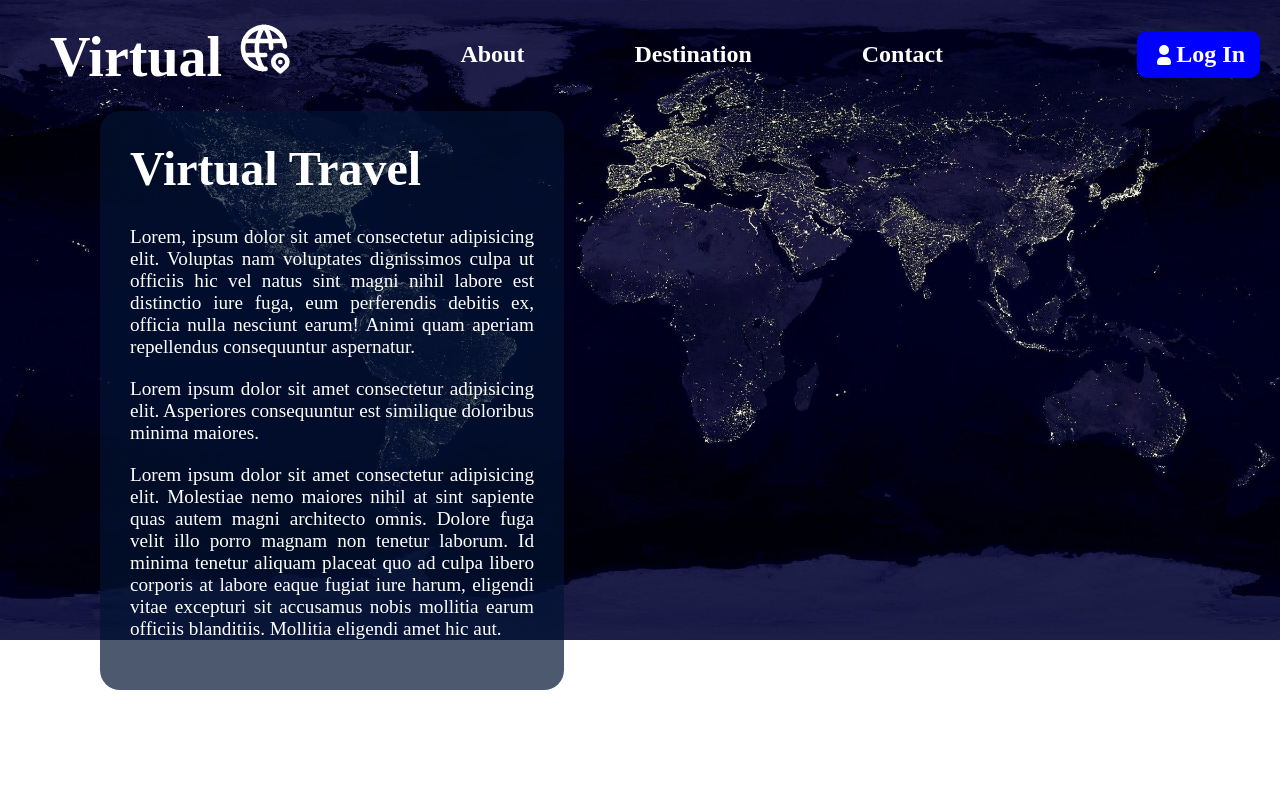
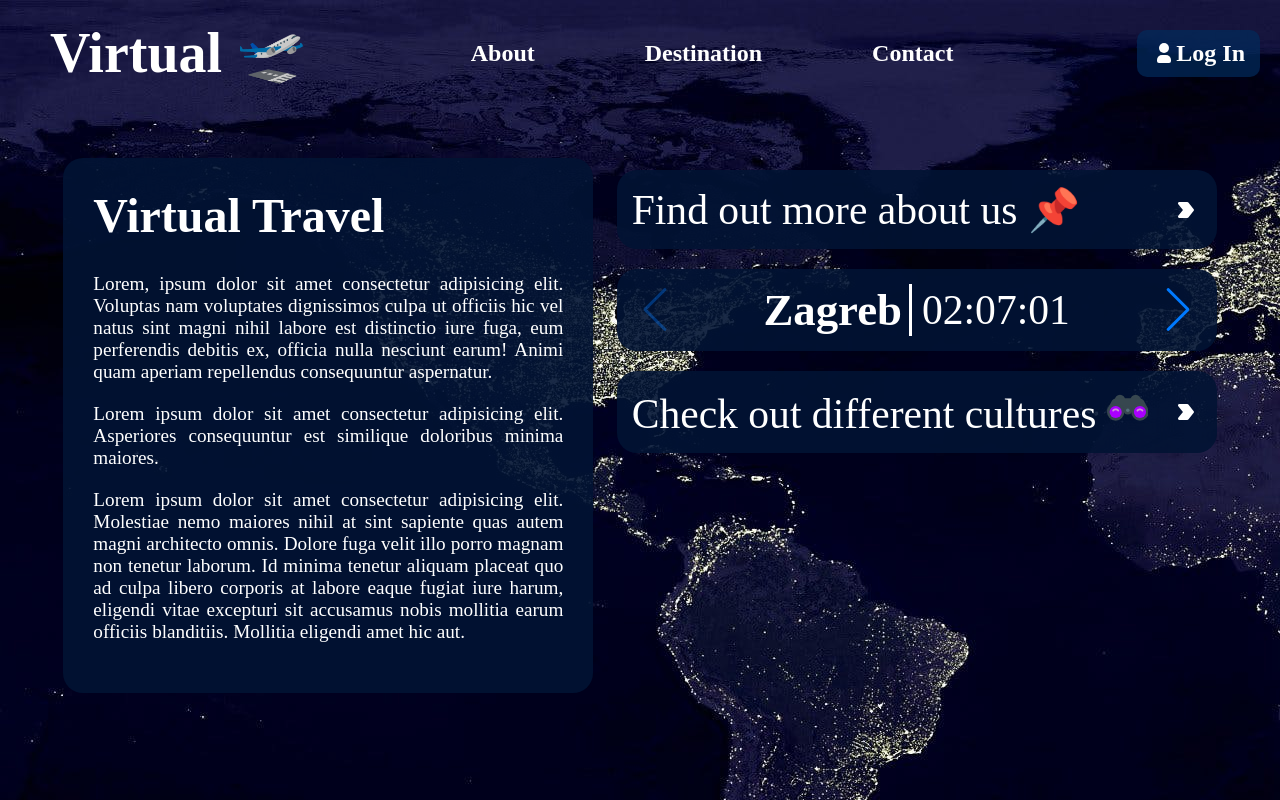
Before and after one commit to theTix/Virtual_Travel, a React (Vite) app: page / in a window 1280 px wide. Built offline with nearby package versions, Linux system fonts and the light colour scheme.

Commit message:
second commit - added swiper and luxon

```diff
--- a/package.json
+++ b/package.json
@@ -10,9 +10,12 @@
     "preview": "vite preview"
   },
   "dependencies": {
+    "luxon": "^3.4.4",
     "react": "^18.2.0",
     "react-dom": "^18.2.0",
-    "react-icons": "^4.12.0"
+    "react-icons": "^4.12.0",
+    "react-router-dom": "6.4",
+    "swiper": "^11.0.5"
   },
   "devDependencies": {
     "@types/react": "^18.2.37",
--- a/src/App.css
+++ b/src/App.css
@@ -1,10 +1,30 @@
+:root {
+  --text-color: white;
+  --text-color-hover: rgb(209, 209, 209);
+  --text-color-active: rgb(24, 86, 157);
+  --login-background: rgba(2, 44, 92, .7);
+  --login-background-full-opacity: rgba(2, 44, 92, 1);
+  --container-background: rgba(2, 19, 51, 0.9);
+}
+
 * {
   margin: 0;
   padding: 0;
   box-sizing: border-box;
+  text-decoration: none;
+}
+
+body {
+  overflow-x:hidden;
 }
 
 .bg-color1 {
   background: url(./assets/world.jpg) no-repeat;
-  background-size: 100%;
+  background-size: 100% 100%;
 }
+
+@media screen and (max-width: 1300px) {
+  .bg-color1 {
+    background-size: auto;
+  }
+}
--- a/src/components/FirstSection.jsx
+++ b/src/components/FirstSection.jsx
@@ -1,14 +1,74 @@
+//react
 import React from 'react';
+import { useState, useEffect } from 'react';
+
+//icons
+import { FcBinoculars } from "react-icons/fc";
+import { TbArrowBadgeRightFilled } from "react-icons/tb";
+
+//swiper
+import { Swiper, SwiperSlide } from 'swiper/react';
+import { Navigation, A11y } from 'swiper/modules';
+import 'swiper/css';
+import 'swiper/css/navigation';
+
+//luxon
+import { DateTime } from 'luxon';
+
+//data
+import { timeData } from '../data/time.js';
+
+//css
 import '../styles/first-section.css';
 
+
 const FirstSection = () => {
+  const [ currentTime, setCurrentTime ] = useState(DateTime.local());
+
+  useEffect(() => {
+    const IntervalId = setInterval(() => {
+      setCurrentTime(DateTime.local());
+    }, 1000);
+
+    return() => clearInterval(IntervalId);
+  }, []);
+
   return (
-    <div className='first--section'>
-        <div className="first--section--text">
+    <div className='first-section'>
+        <div className="first-section--text">
             <h2>Virtual Travel</h2>
             <p>Lorem, ipsum dolor sit amet consectetur adipisicing elit. Voluptas nam voluptates dignissimos culpa ut officiis hic vel natus sint magni nihil labore est distinctio iure fuga, eum perferendis debitis ex, officia nulla nesciunt earum! Animi quam aperiam repellendus consequuntur aspernatur.</p>
             <p>Lorem ipsum dolor sit amet consectetur adipisicing elit. Asperiores consequuntur est similique doloribus minima maiores.</p>
             <p>Lorem ipsum dolor sit amet consectetur adipisicing elit. Molestiae nemo maiores nihil at sint sapiente quas autem magni architecto omnis. Dolore fuga velit illo porro magnam non tenetur laborum. Id minima tenetur aliquam placeat quo ad culpa libero corporis at labore eaque fugiat iure harum, eligendi vitae excepturi sit accusamus nobis mollitia earum officiis blanditiis. Mollitia eligendi amet hic aut.</p>
+        </div>
+
+        <div className="first-section--nav-containers">
+          <div className="first-section--box">
+            <p>Find out more about us &#128204;</p>
+            <TbArrowBadgeRightFilled className='first-section--box-icon-more' />
+          </div>
+          <div className="first-section--box">
+            <Swiper
+              modules={[Navigation, A11y]}
+              slidesPerView={1}
+              navigation
+              onSwiper={(swiper) => console.log(swiper)}
+              onSlideChange={() => console.log('slide change')}
+            >
+              {
+                timeData.map(location => (
+                  <SwiperSlide className='first-section--swiper-slide' key={location.id}>
+                    <h1>{location.city}</h1>
+                    <p>{currentTime.setZone(location.place).toFormat("HH:mm:ss")}</p>
+                  </SwiperSlide>
+                ))
+              }
+            </Swiper>
+          </div>
+          <div className="first-section--box">
+            <p>Check out different cultures <FcBinoculars /> </p>
+            <TbArrowBadgeRightFilled className='first-section--box-icon-more' />
+          </div>
         </div>
     </div>
   )
--- a/src/components/Header.jsx
+++ b/src/components/Header.jsx
@@ -1,13 +1,16 @@
 import React from 'react';
-import { TbWorldPin } from "react-icons/tb";
-import { TbUserFilled } from "react-icons/tb";
+import { useState } from 'react';
+import { TbBaselineDensityMedium, TbWorldPin, TbUserFilled } from "react-icons/tb";
 import '../styles/header.css';
+import Navbar from './Navbar';
 
 const Header = () => {
+    const [ menuContainer, setMenuContainer ] = useState("none");
+
   return (
     <div className='header--bar'>
         <div className="header--title">
-            <h1>Virtual <TbWorldPin className='header--title--icon' /></h1>
+            <h1>Virtual <span className='header--title--icon'>&#128747;</span></h1>
         </div>
         <div className="header--nav-and-login">
             <nav className="header--nav">
@@ -15,10 +18,14 @@ const Header = () => {
                 <a href="#">Destination</a>
                 <a href="#">Contact</a>
             </nav>
-            <div className="header--login">
-                <TbUserFilled />
-                <a>Log In</a>
+            <div className="header--menu-and-login">
+                <TbBaselineDensityMedium className='header--menu-icon' onClick={() => setMenuContainer(menuContainer === "flex" ? "none" : "flex")} />
+                <div className="header--login">
+                    <TbUserFilled />
+                    <a>Log In</a>
+                </div>
             </div>
+            <Navbar menuContainer={menuContainer} setMenuContainer={setMenuContainer} />
         </div>
     </div>
   )
--- /dev/null
+++ b/src/components/Navbar.jsx
@@ -0,0 +1,25 @@
+import React from 'react';
+import { TbBaselineDensityMedium, TbWorldPin } from "react-icons/tb";
+import '../styles/navbar.css';
+
+const Navbar = ({ menuContainer, setMenuContainer }) => {
+  return (
+    <div className='navbar--container' style={{ display: menuContainer }}>
+        <div className="navbar--menu-icon-container">
+            <TbBaselineDensityMedium className='navbar--menu--icon' onClick={() => setMenuContainer(menuContainer === "flex" ? "none" : "flex")} />
+        </div>
+
+        <div className="navbar--nav-text">
+            <h1>Virtual Travel <span className='navbar--title--icon'>&#128747;</span></h1>
+            <nav className="navbar--nav">
+                <a href="#">About</a>
+                <a href="#">Destination</a>
+                <a href="#">Contact</a>
+            </nav>
+        </div>
+
+    </div>
+  )
+}
+
+export default Navbar
--- /dev/null
+++ b/src/data/time.js
@@ -0,0 +1,38 @@
+export const timeData = [
+    {
+        id: 1,
+        city: "Zagreb",
+        place: "Europe/Zagreb",
+        time: "00:00:00",
+    },
+    {
+        id: 2,
+        city: "Berlin",
+        place: "Europe/Berlin",
+        time: "00:00:00",
+    },
+    {
+        id: 3,
+        city: "Washington",
+        place: "Est",
+        time: "00:00:00",
+    },
+    {
+        id: 4,
+        city: "Paris",
+        place: "Europe/Paris",
+        time: "00:00:00",
+    },
+    {
+        id: 5,
+        city: "Tokyo",
+        place: "Asia/Tokyo",
+        time: "00:00:00",
+    },
+    {
+        id: 6,
+        city: "Seoul",
+        place: "Asia/Seoul",
+        time: "00:00:00",
+    }
+];
--- a/src/styles/first-section.css
+++ b/src/styles/first-section.css
@@ -1,27 +1,84 @@
-.first--section {
-    padding-top: 130px;
-    height: 100vh;
+.first-section {
+    min-height: 100vh;
     color: var(--text-color);
     display: flex;
     align-items: center;
-    padding: 20px 20px 20px 100px;
+    justify-content: space-evenly;
+    flex-wrap: wrap;
+    margin: 0 40px;
 }
 
-.first--section--text {
-    width: 40%;
-    text-align: justify;
-    background: rgba(2, 19, 51, 0.7);
-    padding: 30px;
+.first-section--text, .first-section--box {
+    background: var(--container-background);
     border-radius: 20px;
 }
 
-.first--section--text h2 {
+.first-section--text {
+    width: 530px;
+    min-height: 500px;
+    text-align: justify;
+    margin-top: 50px;
+    padding: 30px;
+}
+
+.first-section--text h2 {
     font-weight: 800;
     font-size: 3rem;
     padding-bottom: 30px;
 }
 
-.first--section--text p {
+.first-section--text p {
     font-size: 1.2rem;
     padding-bottom: 20px;
 }
+
+.first-section--nav-containers {
+    width: 600px;
+    height: 500px;
+}
+
+.first-section--box {
+    margin: 20px 0;
+    padding: 15px;
+}
+
+.first-section--box:first-child, .first-section--box:last-child {
+    display: flex;
+    flex-direction: row;
+    justify-content: space-between;
+    align-items: center;
+}
+
+.first-section--box h1 {
+    font-size: 2.8rem;
+}
+
+.first-section--box p {
+    font-size: 2.6rem;
+}
+
+.first-section--box-icon-more {
+    font-size: 2rem;
+}
+
+.first-section--swiper-slide {
+    display: flex;
+    flex-direction: row;
+    align-items: center;
+    justify-content: center;
+}
+
+.first-section--swiper-slide h1 {
+    position: relative;
+    margin-right: 20px;
+}
+
+.first-section--swiper-slide h1::after {
+    content: "";
+    height: 100%;
+    width: 3px;
+    position: absolute;
+    bottom: 0;
+    right: -10px;
+    background: var(--text-color);
+}
--- a/src/styles/header.css
+++ b/src/styles/header.css
@@ -1,7 +1,3 @@
-:root {
-    --text-color: white;
-}
-
 .header--bar {
     display: flex;
     flex-direction: row;
@@ -14,7 +10,7 @@
 }
 
 .header--title {
-    width: 380px;
+    width: 400px;
     margin-left: 30px;
     margin-right: 100px;
 }
@@ -32,7 +28,7 @@
     align-items: center;
 }
 
-.header--nav a, .header--login {
+.header--nav a, .header--login, .header--menu-icon {
     font-size: 1.5rem;
     color: var(--text-color);
     font-weight: 600;
@@ -41,7 +37,49 @@
 .header--nav a {
     margin-left: 50px;
     margin-right: 60px;
-    text-decoration: none;
+    position: relative;
+    transition: .1s ease-in-out;
+}
+
+.header--nav a::after {
+    content: "";
+    width: 0;
+    height: 3px;
+    background-color: var(--login-background-full-opacity);
+    position: absolute;
+    bottom: -10px;
+    left: 0;
+    transition: .2s ease-in-out;
+}
+
+.header--nav a:hover {
+    color: var(--text-color-hover);
+}
+
+.header--nav a:hover::after {
+    width: 100%;
+}
+
+.header--nav a:active {
+    color: var(--text-color-active);
+}
+
+.header--nav a:active::after {
+    background: var(--text-color-active);
+    width: 100%;
+}
+
+.header--menu-and-login {
+    display: flex;
+    flex-direction: row;
+    align-items: center;
+}
+
+.header--menu-icon {
+    margin-right: 20px;
+    font-size: 1.6rem;
+    display: none;
+    cursor: pointer;
 }
 
 .header--login {
@@ -49,6 +87,89 @@
     flex-direction: row;
     align-items: center;
     padding: 10px 15px;
-    background-color: blue;
+    background-color: var(--login-background);
     border-radius: 10px;
+    cursor: pointer;
+    transition: .1s ease-in-out;
 }
+
+.header--login:hover {
+    background-color: var(--login-background-full-opacity);
+}
+
+.header--login:active {
+    transform: scale(0.95);
+}
+
+@keyframes buttonBounce {
+    0%, 100% {
+        transform: translateX(0);
+    }
+
+    25% {
+        transform: translateX(-2px);
+    }
+
+    50% {
+        transform: translateX(2px);
+    }
+
+    75% {
+        transform: translateX(-2px);
+    }
+}
+
+.header--login:active::after {
+    content: "";
+    animation: buttonBounce .3s ease;
+}
+
+@media screen and (max-width: 1200px) {
+    .header--title h1, .header--title--icon {
+        font-size: 3rem;
+    }
+
+    .header--nav a {
+        display: none;
+    }
+
+    .header--menu-icon {
+        display: flex;
+    }
+
+    .header--login {
+        padding: 7px 12px;
+        font-size: 1.3rem;
+    }
+}
+
+@media screen and (max-width: 1000px) {
+    .header--title h1, .header--title--icon {
+        font-size: 2.8rem;
+    }
+}
+
+@media screen and (max-width: 800px) {
+    .header--title h1, .header--title--icon {
+        font-size: 2.2rem;
+    }
+
+    .header--login {
+        padding: 9px 11px;
+        font-size: 1.3rem;
+    }
+
+    .header--login a {
+        display: none;
+    }
+}
+
+@media screen and (max-width: 600px) {
+    .header--title {
+        width: 600px;
+    }
+
+    .header--title h1, .header--title--icon {
+        font-size: 2rem;
+    }
+}
```
Also changed, not shown: src/styles/navbar.css (added, +96 -0 lines), 2 other files (tests, documents, lock files or other folders).
